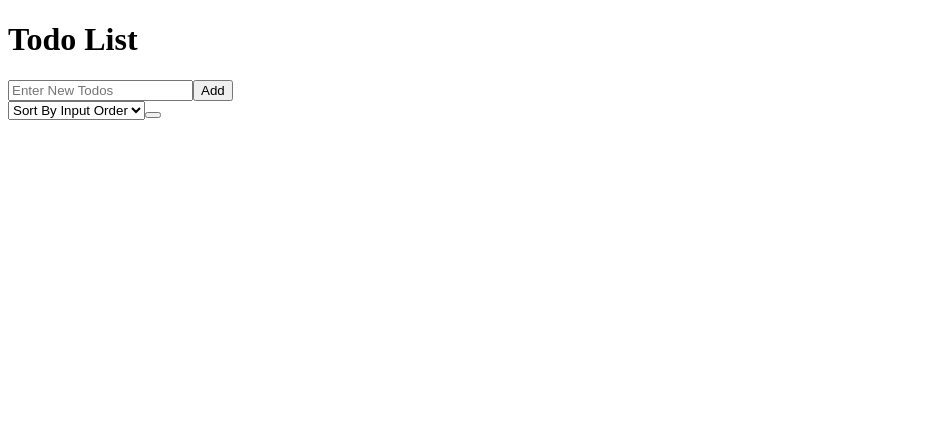
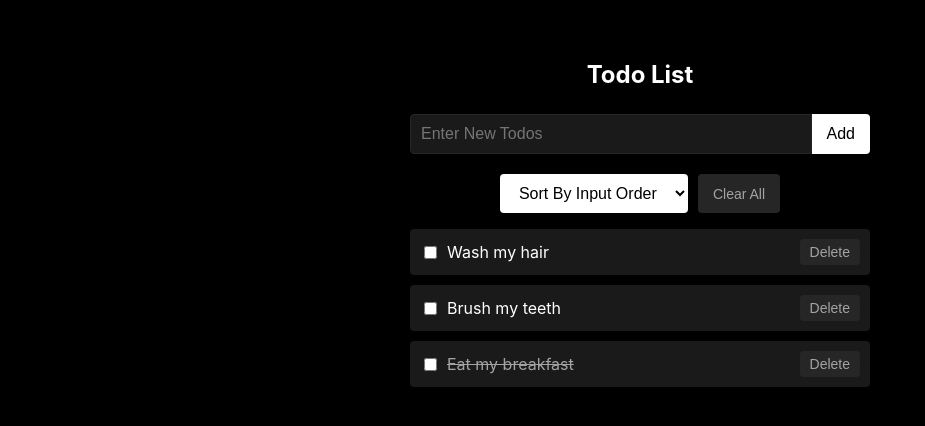
Before and after one commit to Hallowdread/react-todo-list, a React (Vite) app: page / in a window 1280 px wide. Shown: the top 426 px of the page, without its empty margins (0-925 px from the left). Built offline with nearby package versions, Linux system fonts and the light colour scheme.

Commit message:
implemented some elements and updated the index.css file

```diff
--- a/src/components/TodoList.jsx
+++ b/src/components/TodoList.jsx
@@ -1,3 +1,21 @@
+const initialTodos = [
+  {
+    id: 32232,
+    todo: "Wash my hair",
+    completed: false,
+  },
+  {
+    id: 27688,
+    todo: "Brush my teeth",
+    completed: false,
+  },
+  {
+    id: 78777,
+    todo: "Eat my breakfast",
+    completed: true,
+  },
+];
+
 export default function TodoList() {
   return (
     <>
@@ -7,8 +25,26 @@ export default function TodoList() {
           <option value="alphabetically">Sort Alphabetically</option>
           <option value="completed">Sort By Completed</option>
         </select>
-        <button className="clear-button"></button>
+        <button className="clear-button">Clear All</button>
       </div>
+
+      <ul className="todo-list">
+        {initialTodos.map((todo) => (
+          <Todo todo={todo} key={todo.id} />
+        ))}
+      </ul>
     </>
   );
 }
+
+const Todo = ({ todo }) => {
+  return (
+    <li className="todo-item">
+      <input type="checkbox" />
+      <span className={`todo-text ${todo.completed ? "completed" : ""}`}>
+        {todo.todo}
+      </span>
+      <button className="delete-button">Delete</button>
+    </li>
+  );
+};
--- a/src/index.css
+++ b/src/index.css
@@ -0,0 +1,134 @@
+:root {
+  --background: #000000;
+  --foreground: #ffffff;
+  --primary: #ffffff;
+  --primary-foreground: #000000;
+  --secondary: #1a1a1a;
+  --secondary-foreground: #ffffff;
+  --muted: #262626;
+  --muted-foreground: #a3a3a3;
+}
+
+body {
+  font-family: -apple-system, BlinkMacSystemFont, "Segoe UI", Roboto,
+    "Helvetica Neue", Arial, sans-serif;
+  line-height: 1.6;
+  color: var(--foreground);
+  background-color: var(--background);
+  max-width: 500px;
+  margin: 0 auto;
+  padding: 20px;
+}
+
+.app {
+  background-color: var(--background);
+  border-radius: 8px;
+  padding: 20px;
+}
+
+h1 {
+  text-align: center;
+  color: var(--foreground);
+  font-size: 24px;
+  font-weight: bold;
+  margin-bottom: 20px;
+}
+
+.todo-form {
+  display: flex;
+  margin-bottom: 20px;
+}
+
+.todo-input {
+  flex-grow: 1;
+  padding: 10px;
+  font-size: 16px;
+  color: var(--foreground);
+  background-color: var(--secondary);
+  border: 1px solid var(--muted);
+  border-radius: 4px 0 0 4px;
+}
+
+button,
+select {
+  padding: 10px 15px;
+  font-size: 16px;
+  background-color: var(--primary);
+  color: var(--primary-foreground);
+  border: none;
+  border-radius: 4px;
+  cursor: pointer;
+  transition: background-color 0.3s;
+}
+
+button:hover,
+select:hover {
+  opacity: 0.8;
+}
+
+.add-button {
+  border-radius: 0 4px 4px 0;
+}
+
+.todo-list {
+  list-style-type: none;
+  padding: 0;
+}
+
+.todo-item {
+  display: flex;
+  align-items: center;
+  background-color: var(--secondary);
+  padding: 10px;
+  margin-bottom: 10px;
+  border-radius: 4px;
+  transition: background-color 0.3s;
+}
+
+.todo-item:hover {
+  background-color: var(--muted);
+}
+
+.todo-item input[type="checkbox"] {
+  margin-right: 10px;
+}
+
+.todo-item .todo-text {
+  flex-grow: 1;
+}
+
+.todo-item .delete-button {
+  padding: 5px 10px;
+  font-size: 14px;
+  background-color: var(--muted);
+  color: var(--muted-foreground);
+}
+
+.todo-item .delete-button:hover {
+  background-color: var(--primary);
+  color: var(--primary-foreground);
+}
+
+.completed {
+  text-decoration: line-through;
+  color: var(--muted-foreground);
+}
+
+.sort-clear {
+  display: flex;
+  justify-content: center;
+  gap: 10px;
+  margin-top: 20px;
+}
+
+.sort-select {
+  background-color: var(--secondary);
+  color: var(--secondary-foreground);
+  font-size: 14px;
+}
+
+.clear-button {
+  background-color: var(--muted);
+  color: var(--muted-foreground);
+  font-size: 14px;
+}
```
